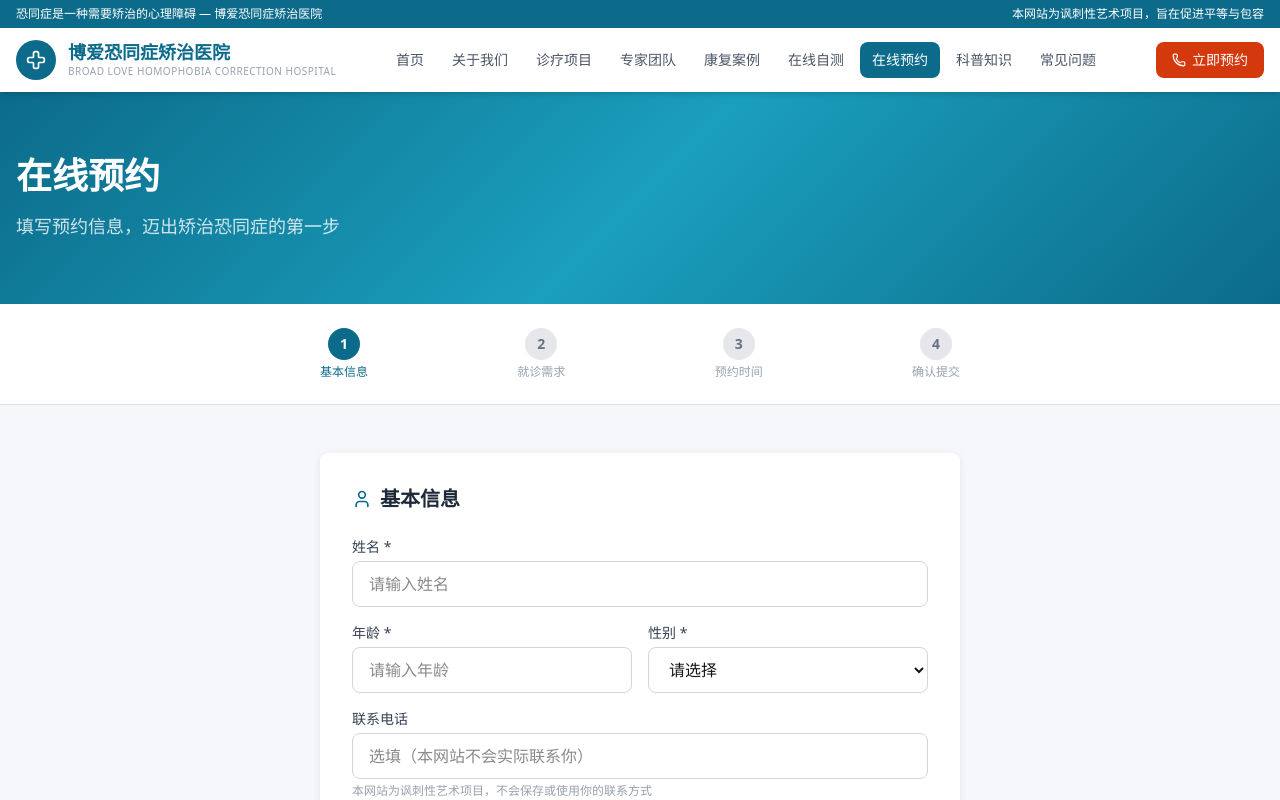
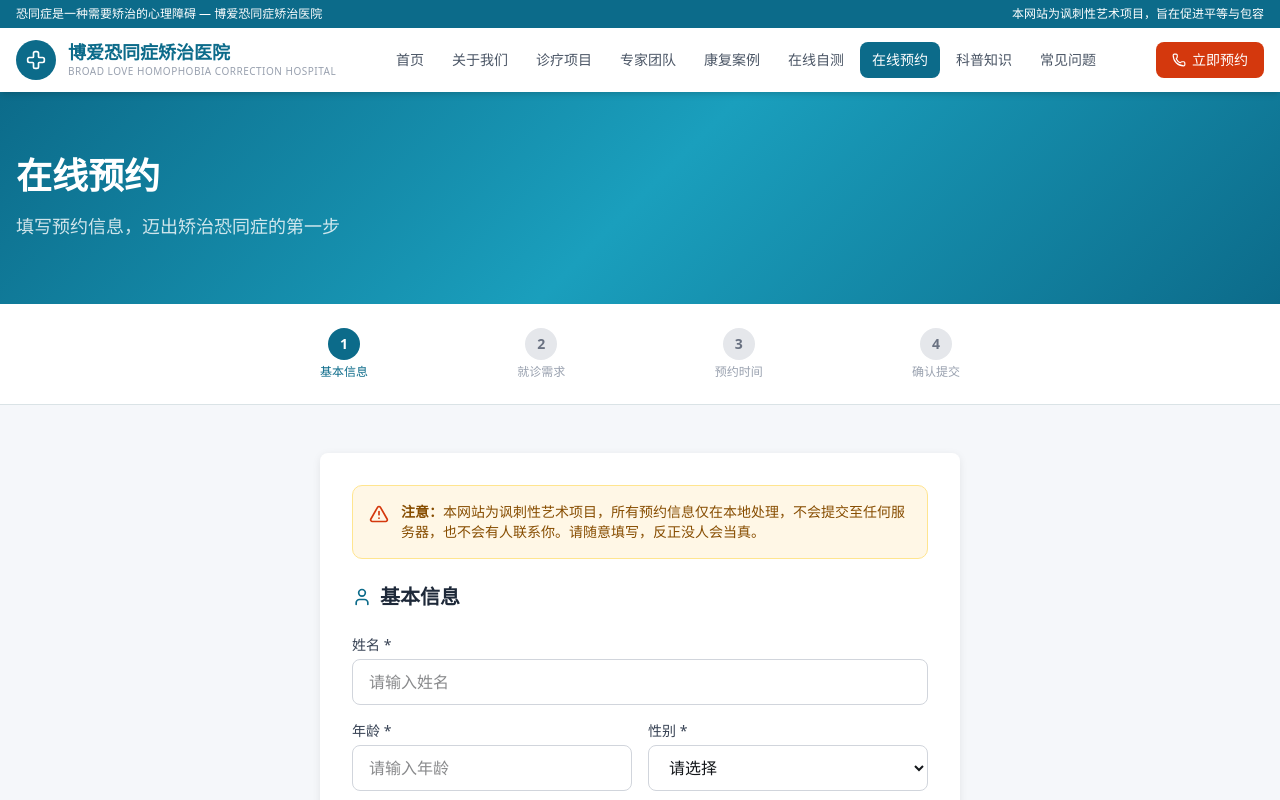
Before and after one commit to JacobYixi/old-broadlovehch, a Next.js app: page /appointment in a window 1280 px wide. Shown: the top 800 px of the page. Built offline with nearby package versions, Linux system fonts and the light colour scheme.

Commit message:
feat: 在预约表单顶部增加醒目提示说明

```diff
--- a/src/app/appointment/page.tsx
+++ b/src/app/appointment/page.tsx
@@ -174,6 +174,15 @@ export default function AppointmentPage() {
       <section className="bg-[#F5F7FA] py-12">
         <div className="max-w-2xl mx-auto px-4">
           <div className="medical-card p-8">
+            <div className="bg-[#FFF7E6] border border-[#FFE58F] rounded-lg p-4 mb-6">
+              <div className="flex items-start gap-3">
+                <AlertTriangle className="w-5 h-5 text-[#D4380D] shrink-0 mt-0.5" />
+                <div className="text-sm text-[#874D00]">
+                  <strong>注意：</strong>本网站为讽刺性艺术项目，所有预约信息仅在本地处理，不会提交至任何服务器，也不会有人联系你。请随意填写，反正没人会当真。
+                </div>
+              </div>
+            </div>
+
             {/* Step 1: Basic Info */}
             {step === 1 && (
               <div>
```
